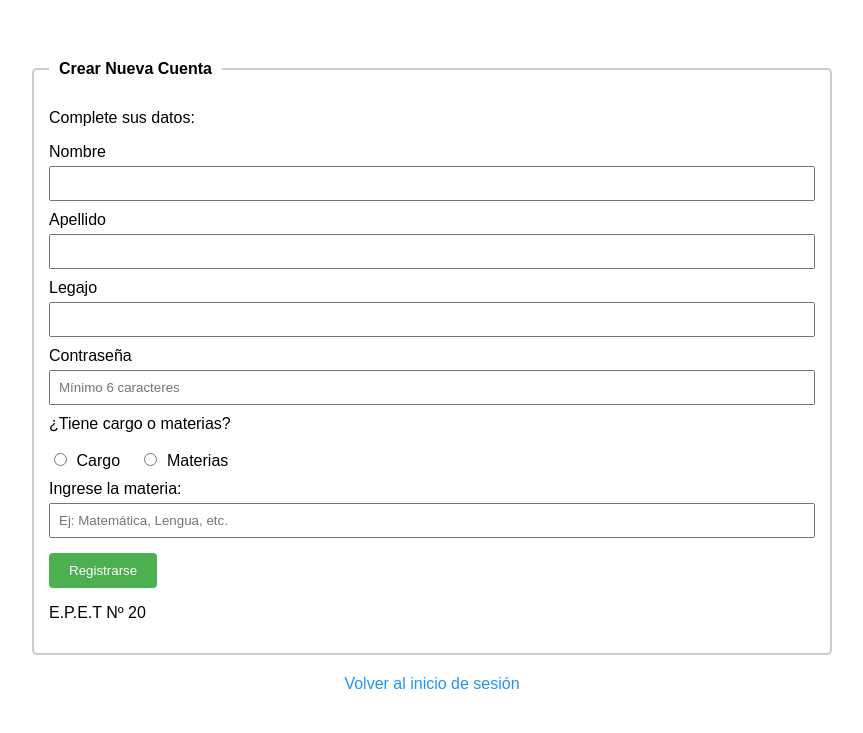
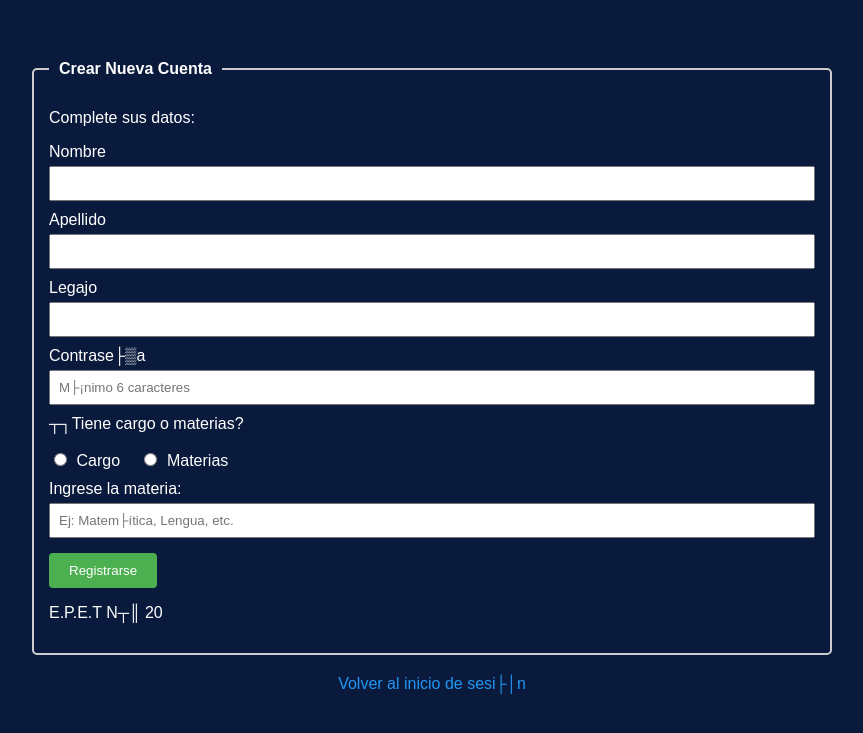
Before and after one commit to Giu277/Proyecto-Agustina-2025, a PHP site: page /crearcuenta.php in a window 1280 px wide. Shown: the top 733 px of the page, without its empty margins (208-1071 px from the left). Run offline with PHP 8.4, Linux system fonts and the light colour scheme; data comes from the database, SQL or seed files in the repository.

Commit message:
modificando pagina inicio

```diff
--- a/Control_Asistencias/crearcuenta.php
+++ b/Control_Asistencias/crearcuenta.php
@@ -10,7 +10,7 @@ try {
     $conexion = new Conexion();
     $pdo = $conexion->getConexion();
 
-    // Consulta para obtener todos los cargos ordenados alfabéticamente
+    // Consulta para obtener todos los cargos ordenados alfab├®ticamente
     $stmt = $pdo->query("SELECT `id_cargo`, `Denominacion`, `Entrada`, `Salida`
                         FROM `cargo`
                         ORDER BY `Denominacion` ASC");
@@ -32,7 +32,7 @@ if (isset($_POST['enviar']) && $_POST['enviar'] == 'Registrarse') {
     $legajoRegistro = trim($_POST['legajoRegistro'] ?? '');
     $contrasenia = trim($_POST['contrasenia'] ?? '');
     $tipoRegistro = $_POST['tipoRegistro'] ?? '';
-    // Ahora soportamos múltiples cargos: cargoRegistro[] y cargoOtro[]
+    // Ahora soportamos m├║ltiples cargos: cargoRegistro[] y cargoOtro[]
     $cargoRegistro = $_POST['cargoRegistro'] ?? [];
     if (!is_array($cargoRegistro)) $cargoRegistro = [$cargoRegistro];
     $cargoOtro = $_POST['cargoOtro'] ?? [];
@@ -43,7 +43,7 @@ if (isset($_POST['enviar']) && $_POST['enviar'] == 'Registrarse') {
 
     if (!empty($nombreRegistro) && !empty($apellidoRegistro) && !empty($legajoRegistro) && !empty($tipoRegistro) && !empty($contrasenia)) {
         if (strlen($contrasenia) < 6) {
-            $mensaje = 'La contraseña debe tener al menos 6 caracteres.';
+            $mensaje = 'La contrase├▒a debe tener al menos 6 caracteres.';
         } elseif ($tipoRegistro == 'cargo' && (empty($cargoRegistro) || count(array_filter($cargoRegistro)) == 0)) {
             $mensaje = 'Por favor seleccione al menos un cargo.';
         } elseif ($tipoRegistro == 'cargo' && in_array('otros', $cargoRegistro)) {
@@ -56,12 +56,12 @@ if (isset($_POST['enviar']) && $_POST['enviar'] == 'Registrarse') {
                 }
             }
             if (!$okOtros) {
-                $mensaje = 'Por favor ingrese el nombre del cargo para la opción "Otros".';
+                $mensaje = 'Por favor ingrese el nombre del cargo para la opci├│n "Otros".';
             }
         } elseif ($tipoRegistro == 'cargo' && (empty($horariosEntrada) || empty($horariosSalida))) {
-            // horarios serán validados por cargo en el procesamiento posterior
-            // aquí solo comprobamos que exista al menos alguna entrada
-            // (no bloquearamos aún)
+            // horarios ser├ín validados por cargo en el procesamiento posterior
+            // aqu├¡ solo comprobamos que exista al menos alguna entrada
+            // (no bloquearamos a├║n)
             ;
         } elseif ($tipoRegistro == 'materia' && empty($materiaRegistro)) {
             $mensaje = 'Por favor ingrese la materia.';
@@ -86,11 +86,11 @@ if (isset($_POST['enviar']) && $_POST['enviar'] == 'Registrarse') {
                         $pdo->exec("ALTER TABLE `usuario` ADD `contrasenia` VARCHAR(255) NULL");
                     }
                 } catch (PDOException $e) {
-                    // Si falla la alteración, no detener el flujo; las inserciones tienen fallback
+                    // Si falla la alteraci├│n, no detener el flujo; las inserciones tienen fallback
                     error_log("Aviso: no se pudo asegurar columnas usuario: " . $e->getMessage());
                 }
 
-                // hashear la contraseña
+                // hashear la contrase├▒a
                 $hashContrasenia = password_hash($contrasenia, PASSWORD_DEFAULT);
 
                 // Verificar si el legajo ya existe en la tabla usuario
@@ -99,19 +99,19 @@ if (isset($_POST['enviar']) && $_POST['enviar'] == 'Registrarse') {
                 $legajoExiste = ($stmt->rowCount() > 0);
 
                 if ($legajoExiste) {
-                    $mensaje = 'El legajo ya está registrado. Por favor use otro legajo.';
+                    $mensaje = 'El legajo ya est├í registrado. Por favor use otro legajo.';
                 } else {
-                    // Verificar que el cargo existe si se seleccionó uno
+                    // Verificar que el cargo existe si se seleccion├│ uno
                     $idCargo = null;
                     if ($tipoRegistro == 'cargo' && !empty($cargoRegistro)) {
                         // Obtener el nombre del cargo seleccionado
                         $denominacionCargo = null;
 
                         if ($cargoRegistro == 'otros') {
-                            // Si seleccionó "Otros...", usar el cargo escrito
+                            // Si seleccion├│ "Otros...", usar el cargo escrito
                             $denominacionCargo = $cargoOtro;
                         } else {
-                            // Verificar y procesar múltiples cargos si corresponde
+                            // Verificar y procesar m├║ltiples cargos si corresponde
                             $idCargoParaUsuario = null;
                             $cargosProcesados = [];
                             if ($tipoRegistro == 'cargo' && !empty($cargoRegistro) && count(array_filter($cargoRegistro)) > 0) {
@@ -131,7 +131,7 @@ if (isset($_POST['enviar']) && $_POST['enviar'] == 'Registrarse') {
                                     }
 
                                     if (empty($denominacionCargo)) {
-                                        // Omite cargos inválidos
+                                        // Omite cargos inv├ílidos
                                         continue;
                                     }
 
@@ -168,7 +168,7 @@ if (isset($_POST['enviar']) && $_POST['enviar'] == 'Registrarse') {
                                     }
 
                                     $cargosProcesados[] = ['id' => $idCargoActual, 'denominacion' => $denominacionCargo];
-                                    // Usar el primer cargo válido para el campo id_cargo del usuario
+                                    // Usar el primer cargo v├ílido para el campo id_cargo del usuario
                                     if ($idCargoParaUsuario === null && $idCargoActual !== null) {
                                         $idCargoParaUsuario = $idCargoActual;
                                     }
@@ -185,7 +185,7 @@ if (isset($_POST['enviar']) && $_POST['enviar'] == 'Registrarse') {
                                     $stmt = $pdo->prepare("INSERT INTO `usuario` (`legajo`, `nombre`, `apellido`, `contrasenia`) VALUES (?, ?, ?, ?)");
                                     $stmt->execute([$legajoRegistro, $nombreRegistro, $apellidoRegistro, $hashContrasenia]);
                                 } catch (PDOException $e2) {
-                                    // Si falla la inserción con id_cargo, intentamos sin ese campo
+                                    // Si falla la inserci├│n con id_cargo, intentamos sin ese campo
                                     throw $e2;
                                 }
                             }
@@ -215,14 +215,14 @@ if (isset($_POST['enviar']) && $_POST['enviar'] == 'Registrarse') {
                                 }
                             }
 
-                            $mensaje = 'Cuenta creada exitosamente. Ahora puede iniciar sesión.';
-                            // Redirigir después de 2 segundos
+                            $mensaje = 'Cuenta creada exitosamente. Ahora puede iniciar sesi├│n.';
+                            // Redirigir despu├®s de 2 segundos
                             header("refresh:2;url=inicioSesion.php");
                         }
 
                         // Si tiene materia, guardarla (asumiendo que existe una tabla usuario_materia o campo)
                         if ($tipoRegistro == 'materia' && !empty($materiaRegistro)) {
-                            // Aquí se puede agregar la lógica para guardar la materia
+                            // Aqu├¡ se puede agregar la l├│gica para guardar la materia
                             // Ejemplo si existe tabla usuario_materia:
                             try {
                                 $stmt = $pdo->prepare("INSERT INTO usuario_materia (legajo, materia) VALUES (?, ?)");
@@ -233,8 +233,8 @@ if (isset($_POST['enviar']) && $_POST['enviar'] == 'Registrarse') {
                             }
                         }
 
-                        $mensaje = 'Cuenta creada exitosamente. Ahora puede iniciar sesión.';
-                        // Redirigir después de 2 segundos
+                        $mensaje = 'Cuenta creada exitosamente. Ahora puede iniciar sesi├│n.';
+                        // Redirigir despu├®s de 2 segundos
                         header("refresh:2;url=inicioSesion.php");
                     }
                 }
@@ -255,12 +255,16 @@ if (isset($_POST['enviar']) && $_POST['enviar'] == 'Registrarse') {
     <meta charset="UTF-8">
     <meta name="viewport" content="width=device-width, initial-scale=1.0">
     <title>Crear Cuenta - Control de Asistencia Escolar</title>
+    <link rel="stylesheet" href="styles.css">
     <style>
         body {
             font-family: Arial, sans-serif;
             max-width: 800px;
             margin: 20px auto;
             padding: 20px;
+            background-color: #0a1a3c;
+            color: #fff;
+            text-align: left;
         }
         fieldset {
             margin: 20px 0;
@@ -386,7 +390,7 @@ if (isset($_POST['enviar']) && $_POST['enviar'] == 'Registrarse') {
 </head>
 <body>
     <?php if (!empty($mensaje)): ?>
-        <div class="mensaje <?php echo (strpos($mensaje, 'Error') !== false || strpos($mensaje, 'incorrecto') !== false || strpos($mensaje, 'no encontrado') !== false || strpos($mensaje, 'ya está registrado') !== false) ? 'error' : 'exito'; ?>">
+        <div class="mensaje <?php echo (strpos($mensaje, 'Error') !== false || strpos($mensaje, 'incorrecto') !== false || strpos($mensaje, 'no encontrado') !== false || strpos($mensaje, 'ya est├í registrado') !== false) ? 'error' : 'exito'; ?>">
             <?php echo htmlspecialchars($mensaje); ?>
         </div>
     <?php endif; ?>
@@ -406,11 +410,11 @@ if (isset($_POST['enviar']) && $_POST['enviar'] == 'Registrarse') {
             <label for="legajoReg">Legajo</label>
             <input type="text" name="legajoRegistro" id="legajoReg" required>
 
-            <!-- NUEVO: campo de contraseña -->
-            <label for="passReg">Contraseña</label>
-            <input type="password" name="contrasenia" id="passReg" required minlength="6" placeholder="Mínimo 6 caracteres">
+            <!-- NUEVO: campo de contrase├▒a -->
+            <label for="passReg">Contrase├▒a</label>
+            <input type="password" name="contrasenia" id="passReg" required minlength="6" placeholder="M├¡nimo 6 caracteres">
 
-            <label>¿Tiene cargo o materias?</label>
+            <label>┬┐Tiene cargo o materias?</label>
             <div class="radio-group">
                 <label>
                     <input type="radio" name="tipoRegistro" value="cargo" required onchange="mostrarCampoCondicional()">
@@ -423,22 +427,22 @@ if (isset($_POST['enviar']) && $_POST['enviar'] == 'Registrarse') {
             </div>
 
             <div id="campoCargo" class="campo-condicional">
-                <label>Seleccione sus cargos (puede agregar más de uno):</label>
+                <label>Seleccione sus cargos (puede agregar m├ís de uno):</label>
                 <div id="cargosContainer"></div>
                 <button type="button" class="btn-agregar-horario" onclick="agregarCargo()">+ Agregar otro cargo</button>
             </div>
 
             <div id="campoMateria" class="campo-condicional">
                 <label for="materiaReg">Ingrese la materia:</label>
-                <input type="text" name="materiaRegistro" id="materiaReg" placeholder="Ej: Matemática, Lengua, etc.">
+                <input type="text" name="materiaRegistro" id="materiaReg" placeholder="Ej: Matem├ítica, Lengua, etc.">
             </div>
 
             <input type="submit" name="enviar" value="Registrarse">
-            <p>E.P.E.T Nº 20</p>
+            <p>E.P.E.T N┬║ 20</p>
         </fieldset>
     </form>
     <div class="link-registro">
-        <p><a href="inicioSesion.php">Volver al inicio de sesión</a></p>
+        <p><a href="inicioSesion.php">Volver al inicio de sesi├│n</a></p>
     </div>
 
     <script>
@@ -555,7 +559,7 @@ if (isset($_POST['enviar']) && $_POST['enviar'] == 'Registrarse') {
         document.getElementById('formRegistro').addEventListener('submit', function(e) {
             const passInput = document.getElementById('passReg');
             if (!passInput.value || passInput.value.length < 6) {
-                e.preventDefault(); alert('La contraseña es obligatoria y debe tener al menos 6 caracteres.'); return false;
+                e.preventDefault(); alert('La contrase├▒a es obligatoria y debe tener al menos 6 caracteres.'); return false;
             }
             const esCargo = document.querySelector('input[name="tipoRegistro"][value="cargo"]').checked;
             if (esCargo) {
@@ -568,7 +572,7 @@ if (isset($_POST['enviar']) && $_POST['enviar'] == 'Registrarse') {
                     if (sel.value === '') { e.preventDefault(); alert('Seleccione un cargo en todos los bloques'); return false; }
                     if (sel.value === 'otros') {
                         const txt = b.querySelector('#cargoOtro_' + idx + ' input');
-                        if (!txt || txt.value.trim() === '') { e.preventDefault(); alert('Complete el nombre del cargo para la opción Otros'); return false; }
+                        if (!txt || txt.value.trim() === '') { e.preventDefault(); alert('Complete el nombre del cargo para la opci├│n Otros'); return false; }
                     }
                     const entradas = b.querySelectorAll('input[name^="horario_entrada['+idx+']"]');
                     const salidas = b.querySelectorAll('input[name^="horario_salida['+idx+']"]');
@@ -583,7 +587,7 @@ if (isset($_POST['enviar']) && $_POST['enviar'] == 'Registrarse') {
 
         // Inicializar
         document.addEventListener('DOMContentLoaded', function(){
-            // Si ya se eligió tipo cargo en el formulario (caso de reload), respetar
+            // Si ya se eligi├│ tipo cargo en el formulario (caso de reload), respetar
             mostrarCampoCondicional();
         });
     </script>
--- a/Control_Asistencias/inicio.php
+++ b/Control_Asistencias/inicio.php
@@ -472,12 +472,14 @@ try {
                 <th>Nombre y Apellido</th>
                 <th>Cargo</th>
                 <th>Fecha registrada</th>
+                <th>Hora entrada</th>
+                <th>Hora salida</th>
             </tr>
         </thead>
         <tbody>
             <?php if (empty($asistencias)): ?>
                 <tr>
-                    <td colspan="5" style="text-align: center;">No hay asistencias registradas para la fecha seleccionada.</td>
+                    <td colspan="7" style="text-align: center;">No hay asistencias registradas para la fecha seleccionada.</td>
                 </tr>
             <?php else: ?>
                 <?php $contadorA = 1; ?>
@@ -488,6 +490,8 @@ try {
                         <td><?php echo htmlspecialchars(trim($fila['nombre'] . ' ' . $fila['apellido'])); ?></td>
                         <td><?php echo htmlspecialchars($fila['cargo'] ?? 'N/A'); ?></td>
                         <td><?php echo !empty($fila['fecha']) ? date('d/m/Y', strtotime($fila['fecha'])) : '-'; ?></td>
+                        <td><?php echo !empty($fila['Entrada']) ? htmlspecialchars($fila['Entrada']) : '-'; ?></td>
+                        <td><?php echo isset($fila['Salida']) && $fila['Salida'] !== '' ? htmlspecialchars($fila['Salida']) : '-'; ?></td>
                     </tr>
                 <?php endforeach; ?>
             <?php endif; ?>
--- a/Control_Asistencias/styles.css
+++ b/Control_Asistencias/styles.css
@@ -1,7 +1,7 @@
 body {
-    background-color: #0a1a3c;
+    background-color: #b7f7f3;
     font-family: 'Segoe UI', Arial, sans-serif;
-    color: #fff;
+    color: #bff5e7;
     text-align: center;
     padding: 40px;
 }
@@ -10,7 +10,7 @@ body {
     width: 70%;
     margin: 0 auto;
     border-collapse: collapse;
-    background-color: #1e2b5a;
+    background-color: #517288;
     box-shadow: 0 0 15px rgba(0, 0, 0, 0.4);
     border-radius: 10px;
     overflow: hidden;
@@ -24,31 +24,30 @@ body {
     color: #00bfff;
 }
 
-
 thead {
-    background-color: #102060;
+    background-color: #e7d8d8;
 }
 
 th {
     padding: 10px;
-    border: 1px solid #333;
+    border: 1px solid #aed4dd;
     font-size: 1em;
 }
 
 td {
     padding: 10px;
-    border: 1px solid #333;
+    border: 1px solid #faf6f6;
     text-align: center;
-    background-color: #223a7a;
+    background-color: #659aa1;
 }
 
 tfoot {
-    background-color: #061740;
+    background-color: #5573b8;
     font-weight: bold;
     color: #00ffcc;
 }
 
 tbody tr:hover {
-    background-color: #324c9b;
+    background-color: #4d8cb1;
     transition: background-color 0.3s;
 }
```
Also changed, not shown: Control_Asistencias/index4.html (renamed from Control_Asistencias/html Giuli/index4.html, +6 -3 lines), Control_Asistencias/index.html (renamed from Control_Asistencias/html Giuli/index.html), Control_Asistencias/index2.html (renamed from Control_Asistencias/html Giuli/index2.html), Control_Asistencias/index3.html (renamed from Control_Asistencias/html Giuli/index3.html), Control_Asistencias/index5.html (renamed from Control_Asistencias/html Giuli/index5.html). Lines whose indentation alone changed are shown as unchanged.
